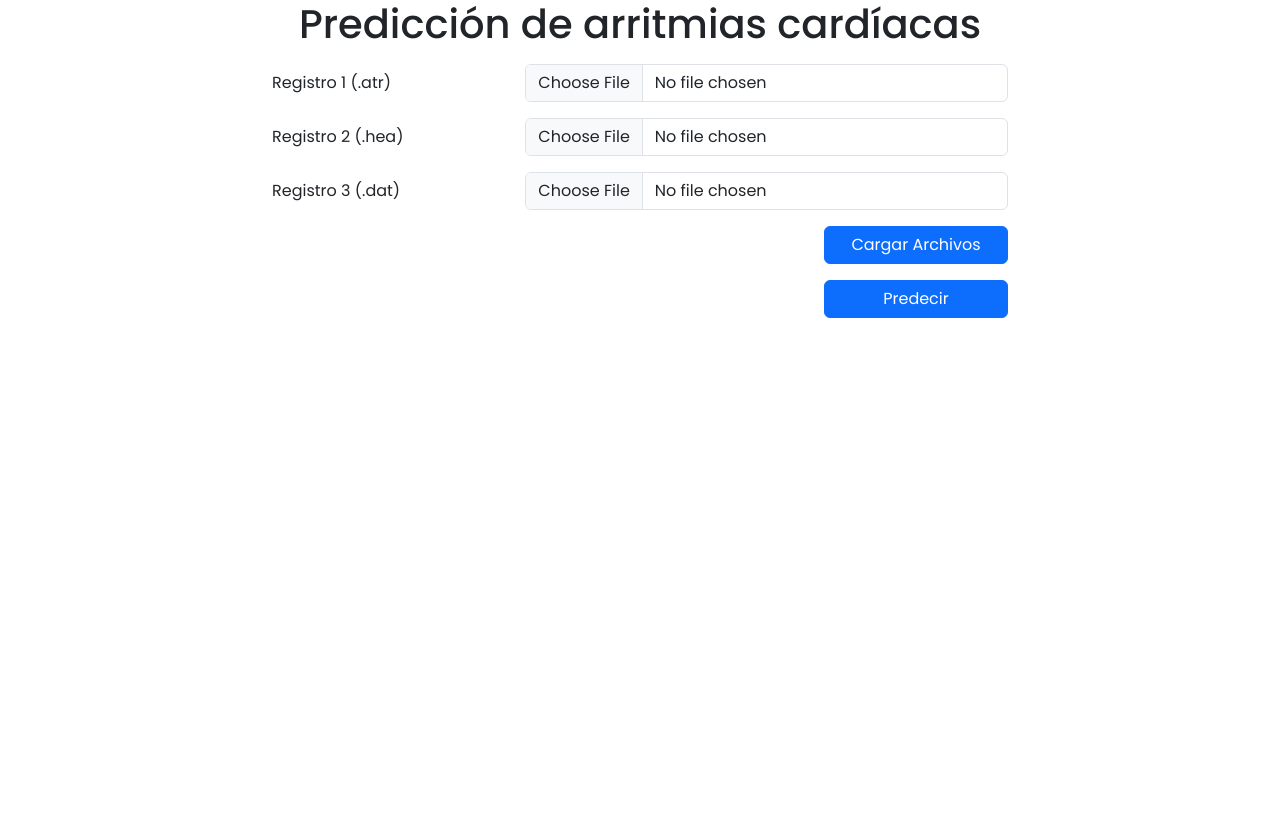
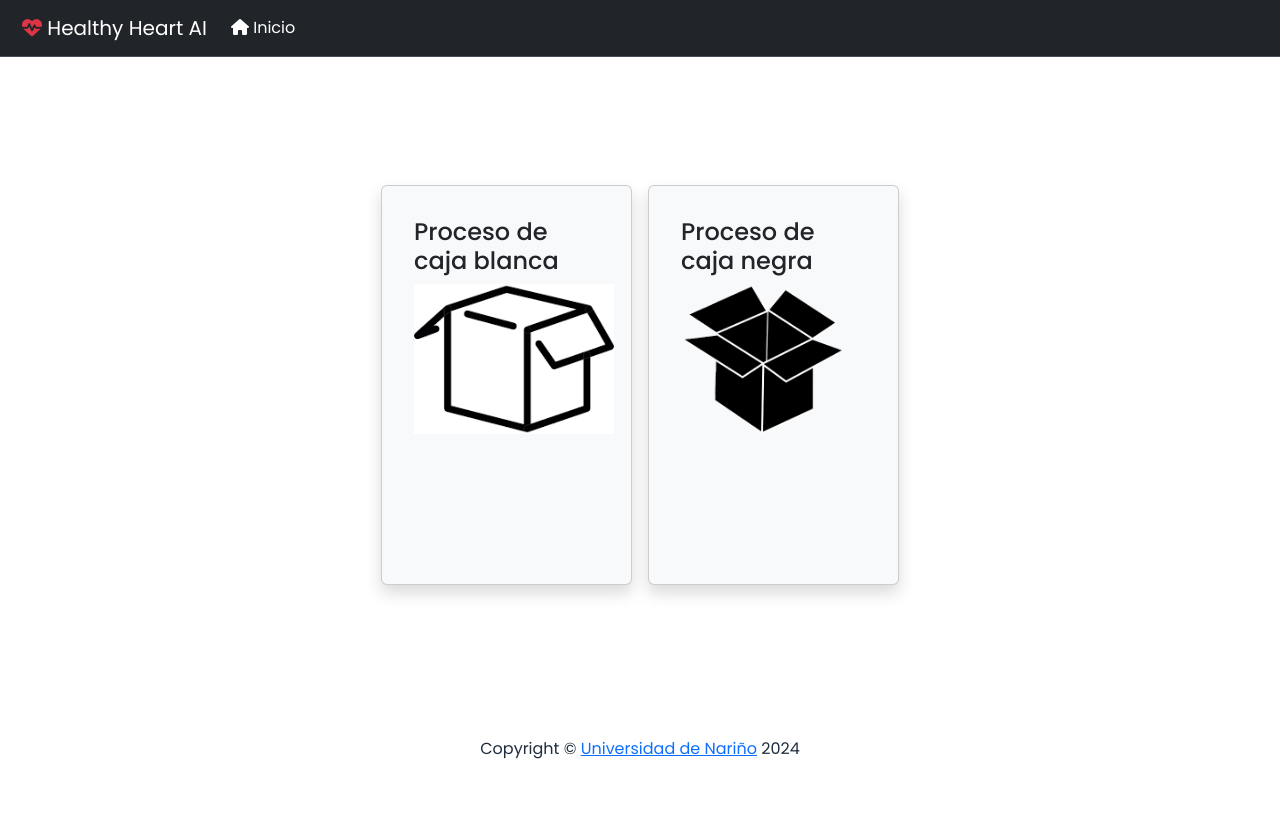
Before and after one commit to Errol-Garcia/HeartBeats, a PHP site: page / in a window 1280 px wide. Before the commit the page ends 318 px from the top, so only its background shows below. Run offline with PHP 8.4, Linux system fonts and the light colour scheme; some libraries are stand-ins or nearby versions.

Commit message:
menu e inicio

```diff
--- a/css/style.css
+++ b/css/style.css
@@ -79,3 +79,14 @@ body {
   border-radius: 8px;
   margin-top: 80px;
 } */
+.container {
+  height: 100vh; /* Para ocupar toda la altura de la pantalla */
+  margin-top: 200px;
+}
+.container-footer {
+  height: 10vh; /* Para ocupar toda la altura de la pantalla */
+}
+.card {
+  height: 400px; /* Ajusta la altura según sea necesario */
+  cursor: pointer;
+}
--- a/index.html
+++ b/index.html
@@ -6,7 +6,6 @@
   <meta name="viewport" content="width=device-width, initial-scale=1">
   <title>Predicción de arritmias cardíacas</title>
 
-  <!-- <link rel="stylesheet" href="https://cdn.jsdelivr.net/npm/admin-lte@3.1/dist/css/adminlte.min.css"> -->
   <link rel="stylesheet" href="css/adminlte.min.css">
 
   <link href="https://cdn.jsdelivr.net/npm/bootstrap@5.3.0/dist/css/bootstrap.min.css" rel="stylesheet"
@@ -15,7 +14,6 @@
   <link rel="stylesheet" href="https://cdnjs.cloudflare.com/ajax/libs/font-awesome/6.5.2/css/all.min.css">
 
   <link rel="stylesheet" href="css/style.css">
-  <link rel="stylesheet" href="css/styleMenu.css">
 
 </head>
 
@@ -27,55 +25,12 @@
   </div>
 
   <div class="wrapper">
-    <!-- Sidebar -->
-    <nav id="sidebar" class="bg-dark">
-      <div class="sidebar-header">
-        <h3>Menú</h3>
-      </div>
-
-      <ul class="list-unstyled components">
-        <li class="active">
-          <a href="pages/normalizacion.html">
-            <i class="fas fa-home"></i>
-            Normalizar
-          </a>
-        </li>
-        <li>
-          <a href="pages/pqrs.html">
-            <i class="fa-regular fa-heart"></i>
-            PQRS
-          </a>
-        </li>
-        <li>
-          <a href="pages/segmentacion.html">
-            <i class="fa-solid fa-file-waveform"></i>
-            Segmentación
-          </a>
-        </li>
-        <li>
-          <a href="pages/predecir.html">
-            <i class="fas fa-solid fa-brain"></i>
-            Predecir
-          </a>
-        </li>
-        <li>
-          <a href="pages/viewECG.html">
-            <i class="fa-solid fa-wave-square"></i>
-            ver
-          </a>
-        </li>
-      </ul>
-    </nav>
 
     <!-- Page Content -->
     <div id="content">
       <header>
         <nav class="navbar navbar-expand-lg bg-dark border-bottom border-body" data-bs-theme="dark">
           <div class="container-fluid">
-            <button type="button" id="sidebarCollapse" class="btn btn-info">
-              <i class="fas fa-align-left"></i>
-              <span>Menu</span>
-            </button>
             <a class="navbar-brand" style="margin-left: 10px;"><i class="fa-solid fa-heart-pulse text-danger"></i> Healthy Heart AI</a>
 
             <button class="navbar-toggler" type="button" data-bs-toggle="collapse" data-bs-target="#navbarNav"
@@ -86,80 +41,38 @@
             <div class="collapse navbar-collapse" id="navbarNav">
               <ul class="navbar-nav">
                 <li class="nav-item">
-                  <a class="nav-link active" aria-current="page" href="#"><i class="fa-solid fa-house"></i> Inicio</a>
+                  <a class="nav-link active" aria-current="page" href="#" onclick="recargar()"><i class="fa-solid fa-house"></i> Inicio</a>
                 </li>
               </ul>
             </div>
           </div>
         </nav>
       </header>
-
       <main>
+        <br>
+        <br>
+        <br>
+        <br>
+        <br>
         <div class="container d-flex flex-column justify-content-center align-items-center mt-2 h-100">
-          <div class="row d-flex flex-column justify-content-center align-items-center w-100">
-            <div class="col-12 row d-flex flex-column justify-content-center align-items-center">
-              <div class="card w-75 mb-3 shadow p-3 bg-body-tertiary rounded">
+          <div class="row d-flex flex-row justify-content-center align-items-center w-100">
+            <div class="col-6 d-flex justify-content-center">
+              <div class="card mx-2 w-100 mb-3 shadow p-3 bg-body-tertiary rounded" id="card1">
+                <div class="card-body" >
+                  <div class="upload-area" id="upload-area1" style="justify-content: center;" >
+                    <h4>Proceso de caja blanca</h4>
+                    <div class="logo">
+                      <img src="image/logo-caja-blanca.png" style="width: auto; height: 150px; " />
+                    </div>
+                  </div>
+                </div>
+              </div>
+              <div class="card mx-2 w-100 mb-3 shadow p-3 bg-body-tertiary rounded" id="card2">
                 <div class="card-body">
-                  <div class="upload-area" id="upload-area">
-                    <form id="form_upload_arrhythmia" action="#" method="post" novalidate="novalidate">
-                      <h3 class="card-title text-center col-lg-12 mb-2">Cargar Registros</h3>
-                      <!-- Registro (.atr) -->
-                      <div class="col-lg-12 mb-2">
-                        <label for="fileInput" class="col-form-label">Registro (.atr)</label>
-                        <div class="custom-file">
-                          <input type="file" class="form-control custom-file-input" name="fileInput1" id="fileInput1"
-                            placeholder="Selecciona un archivo" required>
-                          <label class="custom-file-label" for="fileInput">Seleccionar</label>
-                        </div>
-                      </div>
-
-                      <!-- Registro (.hea) -->
-                      <div class="col-lg-12 mb-2">
-                        <label for="fileInput2" class="col-form-label">Registro (.hea)</label>
-                        <div class="custom-file">
-                          <input type="file" class="form-control custom-file-input" name="fileInput2" id="fileInput2"
-                            placeholder="Selecciona un archivo" required>
-                          <label class="custom-file-label" for="fileInput2">Seleccionar</label>
-                        </div>
-                      </div>
-
-                      <!-- Registro (.dat) -->
-                      <div class="col-lg-12 mb-2">
-                        <label for="fileInput3" class="col-form-label">Registro (.dat)</label>
-                        <div class="custom-file">
-                          <input type="file" class="form-control custom-file-input" name="fileInput3" id="fileInput3"
-                            placeholder="Selecciona un archivo" required>
-                          <label class="custom-file-label" for="fileInput3">Seleccionar</label>
-                        </div>
-                      </div>
-
-                      <div class="col-lg-12 text-end g-2">
-                        <button type="submit" id="btn_submit" class="btn btn-dark"><i class="fa-solid fa-upload"></i>
-                          Cargar</button>
-
-                        <div id="btn_clean" class="btn btn-danger d-none"><i class="fa-solid fa-eraser"></i>
-                          Limpiar</div>
-                      </div>
-                    </form>
-                  </div>
-                  <div class="predict-area hidden" id="formContainer">
-                    <form id="form_predict_arrhythmia" action="#" method="post" novalidate="novalidate">
-                      <h3 class="card-title text-center col-lg-12 mt-2 mb-2">Ritmo Cardiaco</h3>
-
-                      <div class="col-lg-12 text-center mb-2">
-                        <div id="ecg-plot"></div>
-                      </div>
-
-                      <div class="col-lg-12 text-end">
-                        <button type=" submit" id="btn_submit" class="btn btn-dark"><i class="fa-solid fa-brain"></i>
-                          Predecir</button>
-                      </div>
-                    </form>
-                  </div>
-                  <div class="signal-ECG hidden" id="Container">
-                    <h3 class="card-title text-center col-lg-12 mt-2 mb-2">Ritmo Cardiaco</h3>
-                    <div class="col-lg-12 text-center mb-2">
-                      <div id="ecg-plot2"></div>
+                  <div class="upload-area" id="upload-area2">
+                    <h4>Proceso de caja negra</h4>
+                    <div class="logo">
+                      <img src="image/logo-caja-negra.png" style="width: auto; height: 150px; " />
                     </div>
                   </div>
                 </div>
@@ -167,10 +80,15 @@
             </div>
           </div>
         </div>
+        <br>
+        <br>
+        <br>
+        <br>
+        <br>
       </main>
 
       <footer class="sticky-footer bg-white">
-        <div class="container my-auto">
+        <div class="container-footer my-auto">
           <div class="copyright text-center my-auto">
             <span>Copyright &copy; <a href="http://www.udenar.edu.co">Universidad de Nariño</a> 2024</span>
           </div>
--- a/index.php
+++ /dev/null
@@ -1,76 +0,0 @@
-<!DOCTYPE html>
-<html lang="en">
-
-<head>
-    <meta charset="UTF-8">
-    <meta name="viewport" content="width=device-width, initial-scale=1.0">
-    <title>Predicción de arritmias cardíacas</title>
-    <link href="https://cdn.jsdelivr.net/npm/bootstrap@5.3.0/dist/css/bootstrap.min.css" rel="stylesheet"
-        integrity="sha384-9ndCyUaIbzAi2FUVXJi0CjmCapSmO7SnpJef0486qhLnuZ2cdeRhO02iuK6FUUVM" crossorigin="anonymous">
-    <link rel="stylesheet" href="css/main.css">
-    <script src="https://code.jquery.com/jquery-3.7.0.min.js"
-        integrity="sha256-2Pmvv0kuTBOenSvLm6bvfBSSHrUJ+3A7x6P5Ebd07/g=" crossorigin="anonymous"></script>
-    <script src="https://cdn.jsdelivr.net/npm/@popperjs/core@2.11.8/dist/umd/popper.min.js"
-        integrity="sha384-I7E8VVD/ismYTF4hNIPjVp/Zjvgyol6VFvRkX/vR+Vc4jQkC+hVqc2pM8ODewa9r" crossorigin="anonymous">
-    </script>
-    <script src="https://cdn.jsdelivr.net/npm/bootstrap@5.3.0/dist/js/bootstrap.min.js"
-        integrity="sha384-fbbOQedDUMZZ5KreZpsbe1LCZPVmfTnH7ois6mU1QK+m14rQ1l2bGBq41eYeM/fS" crossorigin="anonymous">
-    </script>
-    <script src="https://cdn.jsdelivr.net/npm/jquery-validation@1.19.0/dist/jquery.validate.js"></script>
-    <script src="https://cdn.jsdelivr.net/npm/sweetalert2@11"></script>
-    <script src="js/main.js"></script>
-</head>
-
-<body>
-    <div class="container">
-        <div class="row justify-content-center">
-            <div class="col-sm-8">
-                <!-- <form id="form_predict_price" action="#" method="post" class="mt-2 needs-validation" novalidate> -->
-                <form id="form_upload_arrhythmia" action="#" method="post" novalidate="novalidate">
-                    <h1 class="text-center mb-3">Predicción de arritmias cardíacas</h1>
-
-                    <div class="row mb-3">
-                        <label for="fileInput" class="col-sm-4 col-form-label">Registro 1 (.atr)</label>
-                        <div class="col-sm-8">
-                            <input type="file" name="fileInput" id="fileInput" class="form-control"
-                                placeholder="Cargar archivo" required>
-                        </div>
-                    </div>
-
-                    <div class="row mb-3">
-                        <label for="fileInput2" class="col-sm-4 col-form-label">Registro 2 (.hea)</label>
-                        <div class="col-sm-8">
-                            <input type="file" name="fileInput2" id="fileInput2" class="form-control"
-                                placeholder="Cargar archivo" required>
-                        </div>
-                    </div>
-
-                    <div class="row mb-3">
-                        <label for="fileInput3" class="col-sm-4 col-form-label">Registro 3 (.dat)</label>
-                        <div class="col-sm-8">
-                            <input type="file" name="fileInput3" id="fileInput3" class="form-control"
-                                placeholder="Cargar archivo" required>
-                        </div>
-                    </div>
-
-                    <div class="row mb-3">
-                        <div class="col-12 text-end">
-                            <button type="submit" id="btn_submit" class="btn btn-primary w-25">Cargar Archivos</button>
-                        </div>
-                    </div>
-                </form>
-                <form id="form_predict_arrhythmia" action="#" method="post" novalidate="novalidate">
-
-                    <div class="row mb-3">
-                        <div class="col-12 text-end">
-                            <button type="submit" id="btn_submit2" class="btn btn-primary w-25">Predecir</button>
-                        </div>
-                    </div>
-                </form>
-            </div>
-        </div>
-    </div>
-
-</body>
-
-</html>
--- a/js/main.js
+++ b/js/main.js
@@ -532,3 +532,15 @@ $(document).ready(function () {
     $('#sidebar').toggleClass('active');
   });
 });
+
+document.getElementById('card1').addEventListener('click', function() {
+  window.location.href = './pages/normalizacion.html';
+});
+
+document.getElementById('card2').addEventListener('click', function() {
+  window.location.href = './pages/completo.html'; // Cambia esta URL por la que desees
+});
+
+function recargar(){
+  window.location.reload();
+}
--- a/pages/normalizacion.html
+++ b/pages/normalizacion.html
@@ -86,7 +86,7 @@
             <div class="collapse navbar-collapse" id="navbarNav">
               <ul class="navbar-nav">
                 <li class="nav-item">
-                  <a class="nav-link active" aria-current="page" href="#"><i class="fa-solid fa-house"></i> Inicio</a>
+                  <a class="nav-link active" aria-current="page" href="../index.html"><i class="fa-solid fa-house"></i> Inicio</a>
                 </li>
               </ul>
             </div>
--- a/pages/pqrs.html
+++ b/pages/pqrs.html
@@ -84,7 +84,7 @@
             <div class="collapse navbar-collapse" id="navbarNav">
               <ul class="navbar-nav">
                 <li class="nav-item">
-                  <a class="nav-link active" aria-current="page" href="#"><i class="fa-solid fa-house"></i> Inicio</a>
+                  <a class="nav-link active" aria-current="page" href="../index.html"><i class="fa-solid fa-house"></i> Inicio</a>
                 </li>
               </ul>
             </div>
--- a/pages/predecir.html
+++ b/pages/predecir.html
@@ -86,7 +86,7 @@
             <div class="collapse navbar-collapse" id="navbarNav">
               <ul class="navbar-nav">
                 <li class="nav-item">
-                  <a class="nav-link active" aria-current="page" href="#"><i class="fa-solid fa-house"></i> Inicio</a>
+                  <a class="nav-link active" aria-current="page" href="../index.html"><i class="fa-solid fa-house"></i> Inicio</a>
                 </li>
               </ul>
             </div>
@@ -169,7 +169,7 @@
   <script src="../js/bs-custom-file-input.js"></script>
 
   <script src="../js/predecir.js"></script>
-  <script src="../js/main.js"></script>
+  <!-- <script src="../js/main.js"></script> -->
 
   <script src="https://cdn.plot.ly/plotly-latest.min.js"></script>
   <script src="https://code.highcharts.com/highcharts.js"></script>
--- a/pages/segmentacion.html
+++ b/pages/segmentacion.html
@@ -86,7 +86,7 @@
             <div class="collapse navbar-collapse" id="navbarNav">
               <ul class="navbar-nav">
                 <li class="nav-item">
-                  <a class="nav-link active" aria-current="page" href="#"><i class="fa-solid fa-house"></i> Inicio</a>
+                  <a class="nav-link active" aria-current="page" href="../index.html"><i class="fa-solid fa-house"></i> Inicio</a>
                 </li>
               </ul>
             </div>
--- a/pages/viewECG.html
+++ b/pages/viewECG.html
@@ -86,7 +86,7 @@
             <div class="collapse navbar-collapse" id="navbarNav">
               <ul class="navbar-nav">
                 <li class="nav-item">
-                  <a class="nav-link active" aria-current="page" href="#"><i class="fa-solid fa-house"></i> Inicio</a>
+                  <a class="nav-link active" aria-current="page" href="../index.html"><i class="fa-solid fa-house"></i> Inicio</a>
                 </li>
               </ul>
             </div>
```
Also changed, not shown: js/predecir.js (+18 -1 lines), pages/completo.html (added, +177 -0 lines), image/logo-caja-blanca.png (added), image/logo-caja-negra.png (added).
